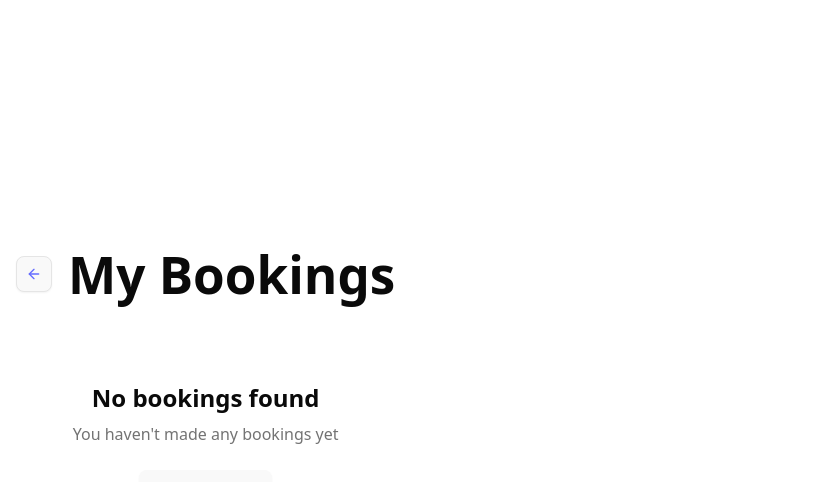
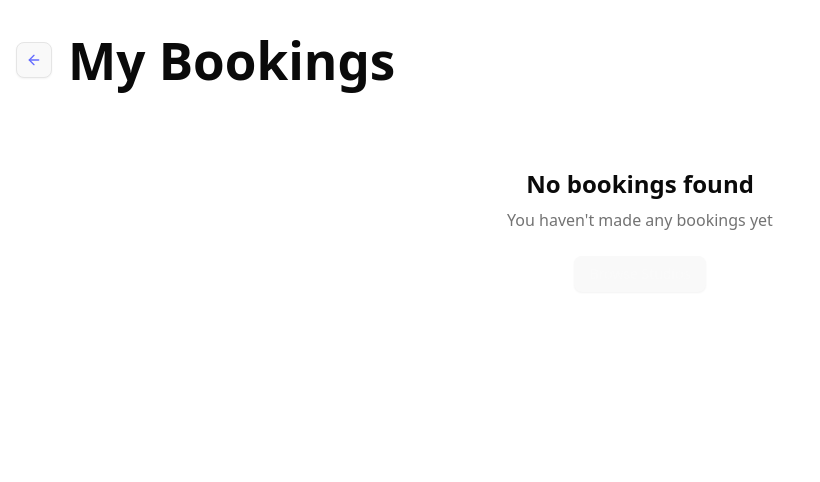
Before and after one commit to hattima-tim/studio-booking-application, a React (Vite) app: page /bookings in a window 1280 px wide. Shown: the top 482 px of the page, without its empty margins (0-820 px from the left). Built offline with nearby package versions, Linux system fonts and the light colour scheme.

Commit message:
Fix the content positioning to align left instead of center, and ensure the header does not move to the center when no search results are found.

```diff
--- a/src/index.css
+++ b/src/index.css
@@ -70,6 +70,11 @@ body {
 h1 {
   font-size: 3.2em;
   line-height: 1.1;
+}
+
+#root {
+  width: 100%;
+  min-height: 100vh;
 }
 
 @media (prefers-color-scheme: light) {
```
